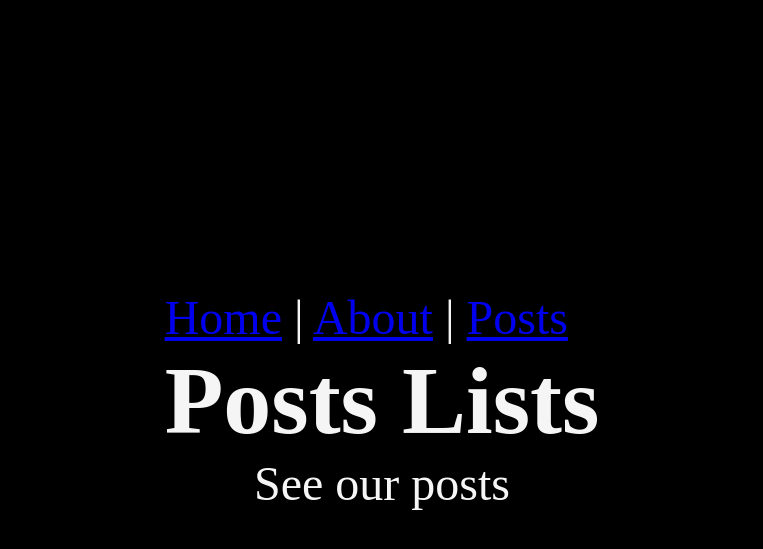
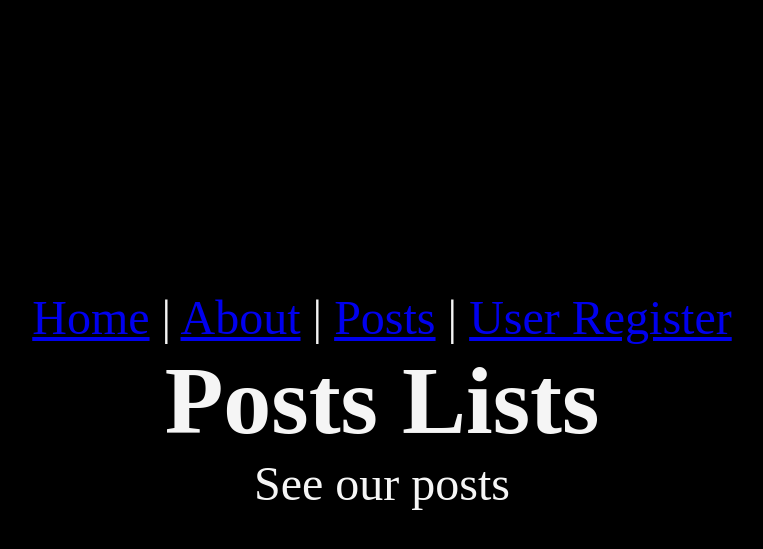
Before and after one commit to rorisangputu/PythonWDjango, a Django app: page /posts/ in a window 1280 px wide. Shown: the top 549 px of the page, without its empty margins (258-1021 px from the left). Run offline with Django 4.2, Linux system fonts and the light colour scheme.

Commit message:
updating nav, adding link to register page

```diff
--- a/Lesson03/myproject/templates/layout.html
+++ b/Lesson03/myproject/templates/layout.html
@@ -11,7 +11,8 @@
   <body>
     <nav>
       <a href="/">Home</a> | <a href="/about">About</a> |
-      <a href="{% url 'posts:list' %}">Posts</a>
+      <a href="{% url 'posts:list' %}">Posts</a> |
+      <a href="{% url 'users:register' %}">User Register</a>
     </nav>
     <main>{% block content %} {% endblock %}</main>
   </body>
```
